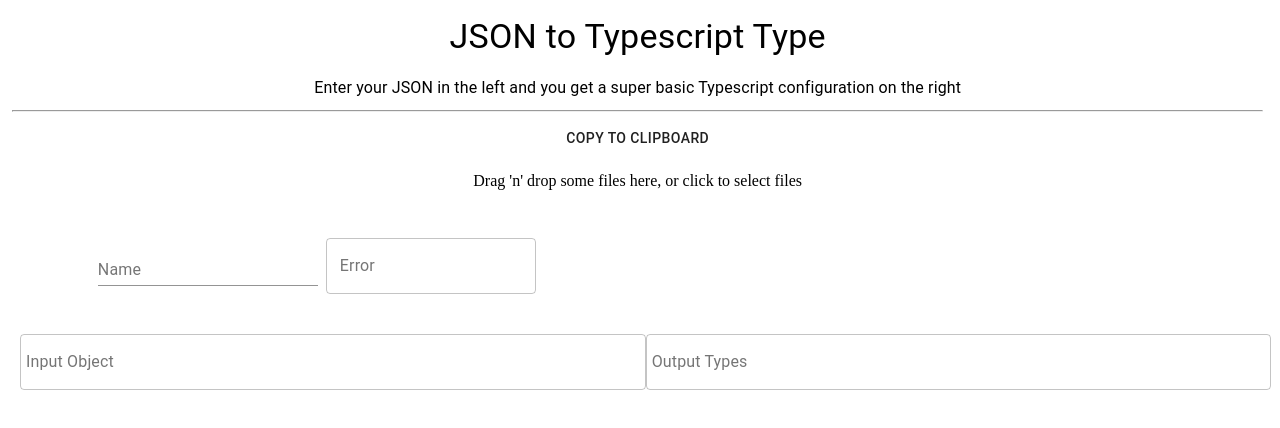
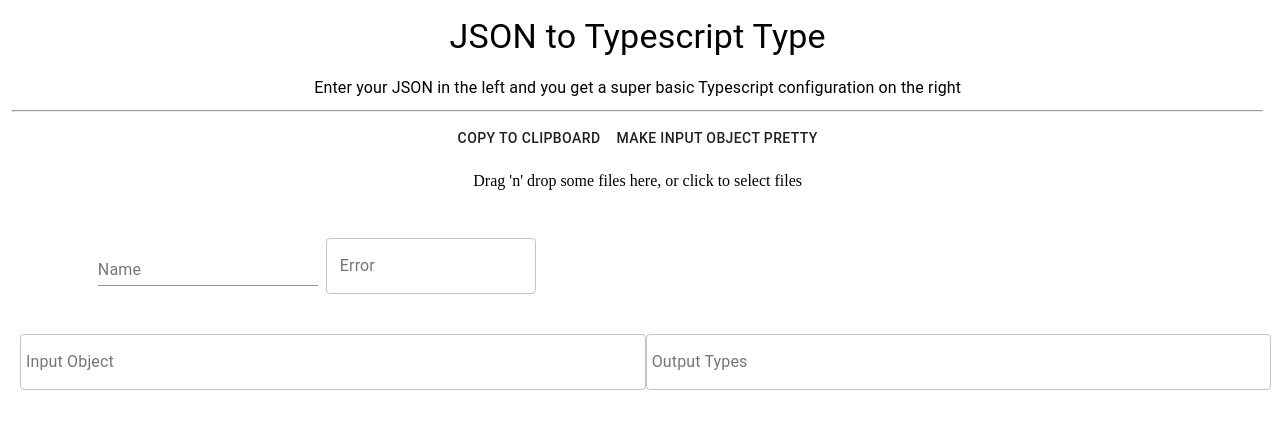
Before and after one commit to slreynolds/generateTypes, a React app: page / in a window 1280 px wide. Shown: the top 428 px of the page. Built offline with nearby package versions, Linux system fonts and the light colour scheme.

Commit message:
added button to prettify input

```diff
--- a/src/containers/App.tsx
+++ b/src/containers/App.tsx
@@ -130,6 +130,11 @@ class App extends Component<WithStyles<typeof styles>, ComponentState> {
     });
   }
 
+  prettifyInputObject(){
+    this.setState(prev => {return{
+          in: JSON.stringify(JSON.parse(prev.in), null, 2)
+        }});
+  }
 
   renderDropzone(){
     return (<Dropzone onDrop={acceptedFiles => this.setState({files: acceptedFiles})}>
@@ -171,6 +176,9 @@ class App extends Component<WithStyles<typeof styles>, ComponentState> {
           </div>
           <Button onClick={this.copyToClipboard}>
             Copy to Clipboard
+          </Button>
+          <Button onClick={this.prettifyInputObject}>
+            Make Input Object Pretty
           </Button>
           {this.renderDropzone()}
         </Grid>
```
